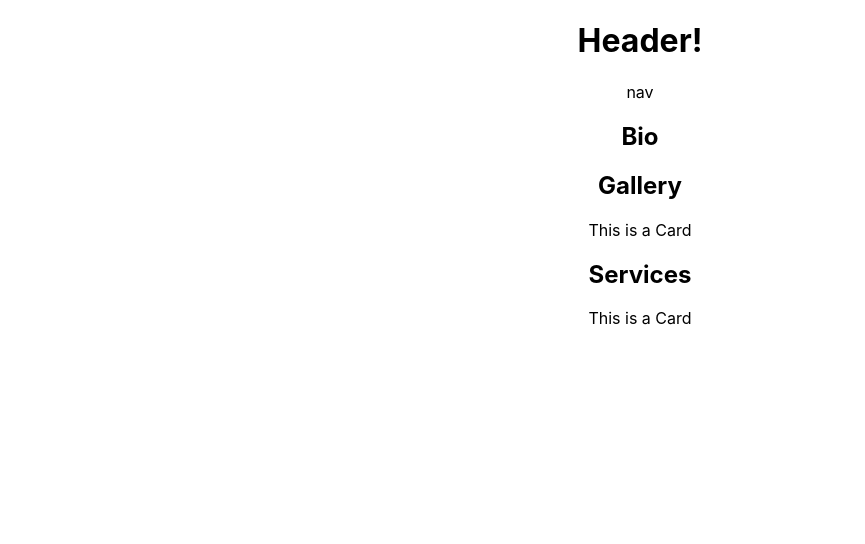
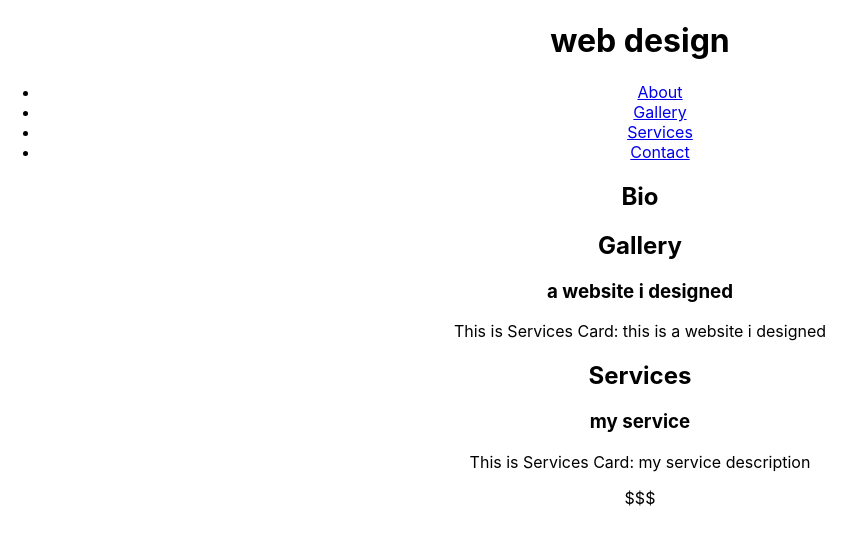
Before and after one commit to emmazart/magicians-workshop, a React (Create React App) app: page / in a window 1280 px wide. Shown: the top 544 px of the page, without its empty margins (0-865 px from the left). Built offline with nearby package versions, Linux system fonts and the light colour scheme.

Commit message:
gallery and services cards render conditionally

```diff
--- a/src/components/Card.js
+++ b/src/components/Card.js
@@ -1,10 +1,28 @@
 import React from "react";
 
-function Card() {
+function Card(props) {
+    const service = props.services;
 
     return(
         <div>
-            <p>This is a Card</p>
+
+        {/* if the "services" prop is set to true (ie. it is a services card), render the first option */}
+        { service ? (
+                <div>
+                    <h3>{props.title}</h3>
+                    <p>This is Services Card: {props.description}</p>
+                    <p>{props.price}</p>
+                </div>
+
+            // otherwise render the gallery type card
+            ) : (
+                <div>
+                    <h3>{props.title}</h3>
+                    <p>This is Gallery Card: {props.description}</p>
+                    <p>{props.image} / {props.link}</p>
+                </div>
+            )
+        }
         </div>
     )
 }
--- a/src/components/Gallery.js
+++ b/src/components/Gallery.js
@@ -3,10 +3,28 @@ import Card from './Card';
 
 function Gallery() {
 
+    const projects = [
+        {
+            title: 'a website i designed',
+            description: 'this is a website i designed',
+            image: 'this is an image',
+            link: 'link to the application'
+        }
+    ]
     return(
-        <section>
+        <section id="gallery">
             <h2>Gallery</h2>
-            <Card></Card>
+            {projects.map(project => {
+                return(
+                <Card
+                    services="false"
+                    title={project.title}
+                    description={project.description}
+                    image={project.image}
+                    link={project.link}
+                ></Card>
+                )
+            })}
         </section>
     )
 }
--- a/src/components/Header.js
+++ b/src/components/Header.js
@@ -4,7 +4,7 @@ import Nav from './Nav';
 function Header() {
     return (
         <div>
-            <h1>Header!</h1>
+            <h1>web design</h1>
             <Nav></Nav>
         </div>
     )
--- a/src/components/Nav.js
+++ b/src/components/Nav.js
@@ -2,9 +2,12 @@ import React from "react";
 
 function Nav() {
     return (
-        <div>
-            <p>nav</p>
-        </div>
+            <ul>
+                <li><a href="#about">About</a></li>
+                <li><a href="#gallery">Gallery</a></li>
+                <li><a href="#services">Services</a></li>
+                <li><a href="#contact">Contact</a></li>
+            </ul>
     )
 }
 
--- a/src/components/Services.js
+++ b/src/components/Services.js
@@ -3,10 +3,24 @@ import Card from './Card';
 
 function Services() {
 
+    const services = [
+        {
+            title: 'my service',
+            description: 'my service description',
+            price: '$$$'
+        }
+    ]
+
     return(
-        <section>
+        <section id="services">
             <h2>Services</h2>
-            <Card></Card>
+            {
+                services.map(service => {
+                    return (
+                        <Card services="true" title={service.title} description={service.description} price={service.price}></Card>
+                    )
+                })
+            }
         </section>
     )
 }
```
